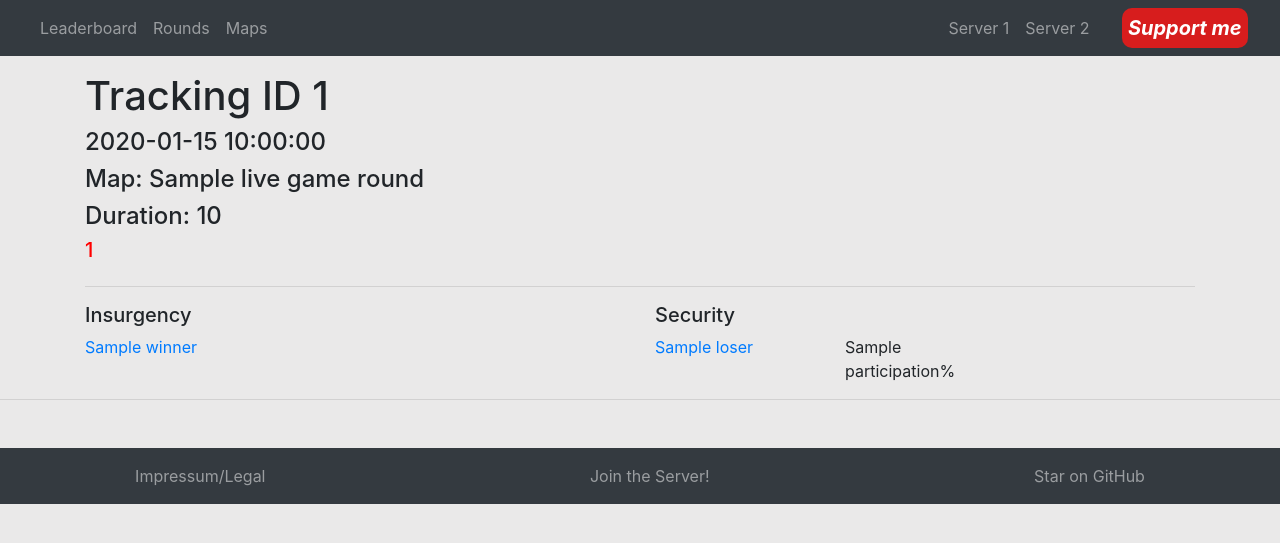
After one commit to FAUSheppy/open-web-leaderboard, a Flask app: template templates/livegames.html in a window 1280 px wide. The commit adds this page. Shown: the top 543 px of the page. Run offline with Flask 2, Linux system fonts and the light colour scheme; the template is opened without the code that fills it: most values are stand-ins (such as "Sample title", 1, 10 or a date in 2020); parts of the project's set-up code (start-up, migrations or seed data) failed here and were passed over; some libraries are stand-ins or nearby versions.

Commit message:
add experimental live game support

```diff
--- a/database.py
+++ b/database.py
@@ -130,6 +130,33 @@ class DatabaseConnection:
         rank = cursor.fetchone()[0]
         return rank
 
+    def getLiveGames(self):
+        '''Get current live games'''
+
+        cursor = self.connPlayers.cursor()
+        cursor.execute('''SELECT * FROM live WHERE time > ? LIMIT 2''',
+            (datetime.datetime.now().timestamp(),))
+
+        liveRounds = []
+        for row in cursor:
+            trackingID, time, duration, players = row
+            insurgent = [] #2
+            security = [] #3
+
+            for p in json.loads(players):
+                if p["team"] == 2:
+                    insurgent += [p]
+                elif p["team"] == 3:
+                    security += [p]
+                p.update({"active_time":-1})
+
+            dbRow = [time, json.dumps(insurgent), json.loads(security), "N/A", 0, 0 ,0]
+            r = Round.Round(row)
+            r.id = trackingID
+            liveRounds += [r]
+
+        return liveRounds
+
     def roundsBetweenDates(self, start, end):
         '''Get rounds played between two times'''
 
--- a/server.py
+++ b/server.py
@@ -51,6 +51,14 @@ def singleRound():
     r.losers = sorted(r.losers, key=lambda p: p.participation, reverse=True)
 
     return flask.render_template("single_round.html", r=r)
+
+@app.route("/livegames")
+def liveGames():
+    '''Display info about a single round itdentified by it's timestamp'''
+
+    db = DatabaseConnection(app.config["DB_PATH"])
+    rounds = db.getLiveGames()
+    return flask.render_template("livegames.html", liveGameRounds=rounds, noRounds=not bool(rounds))
 
 @app.route("/maps")
 def maps():
--- a/templates/base.html
+++ b/templates/base.html
@@ -43,7 +43,7 @@
                 $('.dataTables_length').addClass('bs-select');
             });
         </script>
-        {% endif }
+        {% endif %}
         {% include 'footer.html' %}
     </body>
 </html>
--- /dev/null
+++ b/templates/livegames.html
@@ -0,0 +1,91 @@
+<!DOCTYPE html>
+<html lang="en">
+    <head>
+        <title>Live Round</title>
+        <meta name="Description" content="Insurgency games played on the AtlantisHQ">
+	    <meta name="robots" content="noarchive">
+        {% include 'default_head_content.html' %}
+    </head>
+    <body class="bg-special">
+        {% include 'navbar.html' %}
+        {% if noRounds %}
+	        <h1 class="m-5 alert alert-warning text-center">
+	        	No game currently detected as in progress :(
+	        </h1>
+	    {% endif %}
+
+        {% for r in liveGameRounds %}
+        <div class="container mt-3 mb-3" role="main">
+
+            <div class="row">
+                <div class="col-sm">
+                    <h1>Tracking ID {{ r.id }}</h1>
+                    <h4>{{ r.startTime }}</h4>
+                    <h4>Map: {{ r.mapName }}</h4>
+                    <h4>Duration: {{ r.duration }}</h4>
+
+                    {% if r.invalid %}
+                    <div>
+                        <h5 style="color: red;">{{ r.invalid | safe }}</h5>
+                    </div>
+                    {% endif %}
+                </div>
+            </div>
+
+            <hr>
+            <div class="row">
+                <div class="col-sm">
+                    <h5>Insurgency</h5>
+                </div>
+                <div class="col-sm">
+                    <h5>Security</h5>
+                </div>
+            </div>
+
+            <div class="row">
+                <div class="col-sm">
+		    {# WINNERS == INSURGENT for livegames #}
+                    {% for p in r["winners"] %}
+                    <div class="row">
+                        <div class="col-sm" style="overflow: hidden;">
+                            <a href="/player?id={{ p.playerId }}">{{ p.name }}</a>
+                        </div>
+                        <div class="col-sm">
+                            {% if not r.invalid %}
+                            <small style="color: green;">
+                                {{ p.ratingChangeString | safe }}
+                            </small>
+                            {% endif %}
+                        </div>
+                    </div>
+                    {% endfor %}
+                </div>
+                <div class="col-sm">
+		    {# LOSER == SECURITY for livegames #}
+                    {% for p in r["losers"] %}
+                    <div class="row">
+                        <div class="col-sm" style="overflow: hidden;">
+                            <a href="/player?id={{ p.playerId }}">{{ p.name }}</a>
+                        </div>
+                        <div class="col-sm">
+                            {{ p.participation }}%
+                        </div>
+                        <div class="col-sm">
+                            {% if not r.invalid %}
+                            <small style="color: red;">
+                                {{ p.ratingChangeString | safe }}
+                            </small>
+                            {% endif %}
+                        </div>
+                    </div>
+                    {% endfor %}
+                </div>
+            </div>
+        </div>
+        <hr>
+	<div class="mt-5">
+	</div>
+        {% endfor %}
+        {% include 'footer.html' %}
+    </body>
+</html>
--- a/templates/navbar.html
+++ b/templates/navbar.html
@@ -28,10 +28,10 @@
         </li>
         <li class="nav-item">
             <a class="navbar-brand hover-to-75 patreon" style="position: unset !important;" href="https://www.patreon.com/erlangen_sheppy">Support me
-	    <!--<img style="max-height: 1.5rem;" src='/static/patreon.jpg'></img>-->
-	  </a>
-	</li>
-      <ul>
+	            <!--<img style="max-height: 1.5rem;" src='/static/patreon.jpg'></img>-->
+	        </a>
+	    </li>
+      </ul>
     </div>
 </nav>
 <nav class="navbar" style="visibility: hidden;">
--- a/templates/navbar_leaderboard.html
+++ b/templates/navbar_leaderboard.html
@@ -17,6 +17,11 @@
         </li>
         <li class="nav-item">
             <a id="button-forward" class="nav-link" href="/?page={{ nextPageNumber }}">Forward</a>
+        </li>
+        <li class="nav-item" {% if not gameInProgress %} style="opacity: 0.5" {% endif %}>
+            <a id="button-forward" class="nav-link" href="/livegames">Livegames
+            <div style="font-size: small; color: red; opacity: 1; float: right; margin-left: 10px;">(experimental)</div>
+            </a>
         </li>
       </ul>
       <ul class="navbar-nav">
```
